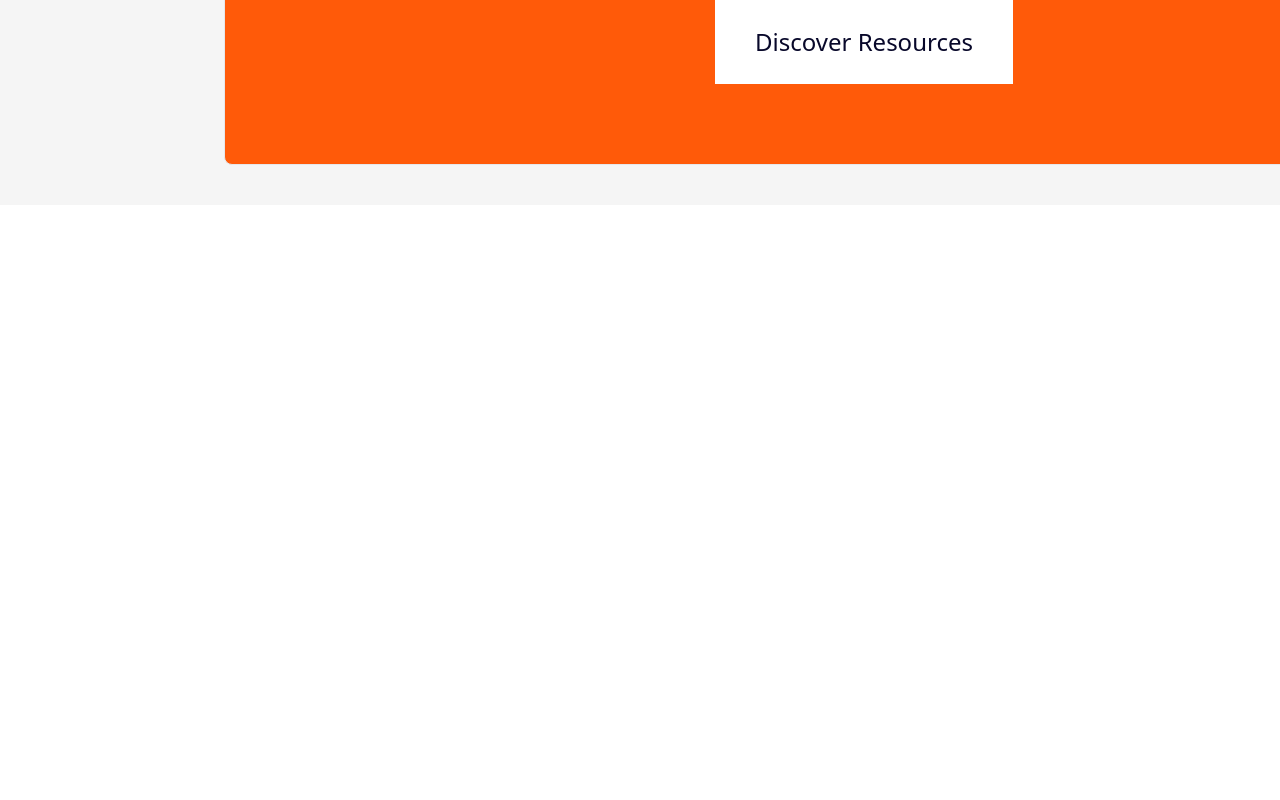
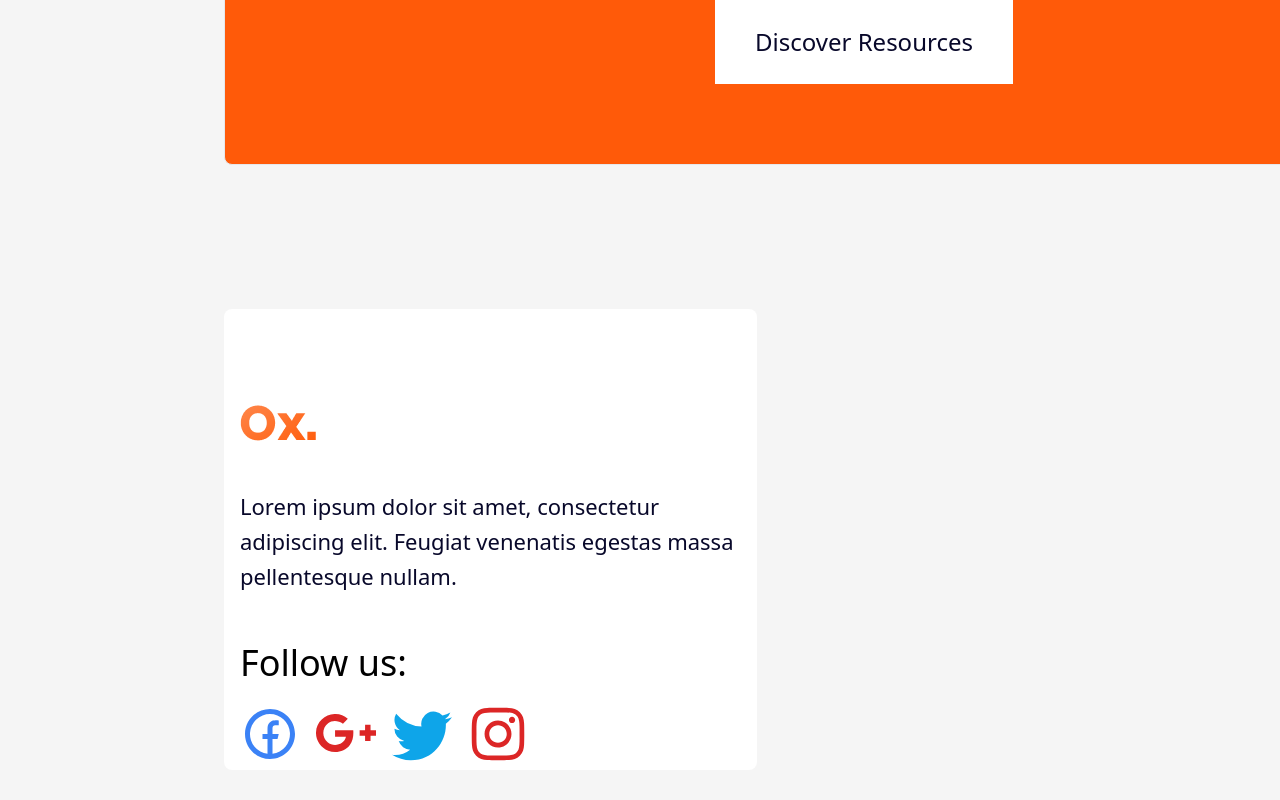
Before and after one commit to Abdurahmon55/ox, a React (Create React App) app: page / in a window 1280 px wide. Shown: the part 3205-4005 px from the top of the page. Before the commit the page ends 3410 px from the top, so only its background shows below. Built offline with nearby package versions, Linux system fonts and the light colour scheme; no server answers.

Commit message:
info footer

```diff
--- a/src/components/footer/Footer.jsx
+++ b/src/components/footer/Footer.jsx
@@ -1,5 +1,6 @@
 import React from 'react'
 import Button from '../../ui/Button'
+import InfoFooter from './InfoFooter'
 
 function Footer() {
   return (
@@ -8,6 +9,9 @@ function Footer() {
             <h2 className='w-[768px] m-auto text-white'>Get ahead of the competition with Experts</h2>
             <button className='bg-white button'>Discover Resources</button>
         </div>
+        <div className='mt-36'>
+            <InfoFooter/>
+        </div>
     </div>
   )
 }
--- /dev/null
+++ b/src/components/footer/InfoFooter.jsx
@@ -0,0 +1,26 @@
+import React from 'react'
+import Logo from '../../ui/Logo'
+import { RiFacebookCircleLine } from 'react-icons/ri';
+import { GrGooglePlus } from 'react-icons/gr';
+import {  BsTwitter} from 'react-icons/bs';
+import {  FaInstagram} from 'react-icons/fa';
+function InfoFooter() {
+  return (
+    <div className='w w-5/12 px-4 rounded-lg bg-white'>
+        <div className='pt-24'>
+         <Logo/>
+        </div>
+        <p className='my-12'>Lorem ipsum dolor sit amet, consectetur adipiscing elit. Feugiat venenatis egestas massa pellentesque nullam.</p>
+        <h4 className='mb-5'>Follow us:</h4>
+        <div>
+            <button className='n text-6xl text-blue-500 '><RiFacebookCircleLine/></button>
+            <button className='n text-6xl text-red-600 mx-4'><GrGooglePlus/></button>
+            <button className='n text-6xl text-sky-500'><BsTwitter/></button>
+            <button className='n text-6xl text-red-600 mx-4'><FaInstagram/></button>
+
+        </div>
+    </div>
+  )
+}
+
+export default InfoFooter
```
